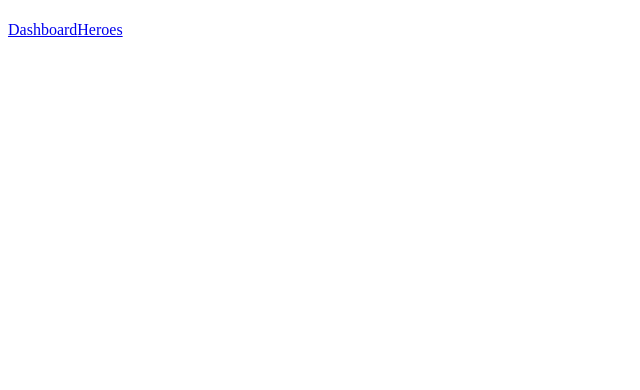
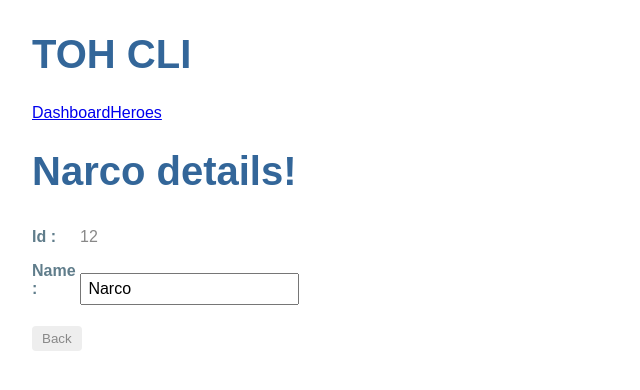
Before and after one commit to ntnikhilesh/TutDemo, an Angular app: page /detail/12 in a window 1280 px wide. Shown: the top 390 px of the page, without its empty margins (0-640 px from the left). Built offline with nearby package versions, Linux system fonts and the light colour scheme.

Commit message:
Routing 2nd part done

```diff
--- a/src/app/app.component.ts
+++ b/src/app/app.component.ts
@@ -14,17 +14,7 @@
 
 export class AppComponent {
 
-
-
-//Creating object of class Hero
- //hero:Hero={
-
-  //id:101,
-  // name:"Ravi"
-  //};
-
-
-
+title='TOH CLI';
 
 
 }
--- a/src/app/hero-detail/hero-detail.component.css
+++ b/src/app/hero-detail/hero-detail.component.css
@@ -0,0 +1,90 @@
+label {
+    display: inline-block;
+    width: 3em;
+    margin: .5em 0;
+    color: #607D8B;
+    font-weight: bold;
+}
+input {
+    height: 2em;
+    font-size: 1em;
+    padding-left: .4em;
+}
+button {
+    margin-top: 20px;
+    font-family: Arial;
+    background-color: #eee;
+    border: none;
+    padding: 5px 10px;
+    border-radius: 4px;
+    cursor: pointer; cursor: hand;
+}
+button:hover {
+    background-color: #cfd8dc;
+}
+    button:disabled {
+    background-color: #eee;
+    color: #ccc;
+    cursor: auto;
+}
+[class*='col-'] {
+float: left;
+padding-right: 20px;
+padding-bottom: 20px;
+}
+[class*='col-']:last-of-type {
+padding-right: 0;
+}
+a {
+text-decoration: none;
+}
+*, *:after, *:before {
+-webkit-box-sizing: border-box;
+-moz-box-sizing: border-box;
+box-sizing: border-box;
+}
+h3 {
+text-align: center; margin-bottom: 0;
+}
+h4 {
+position: relative;
+}
+.grid {
+margin: 0;
+}
+.col-1-4 {
+width: 25%;
+}
+.module {
+padding: 20px;
+text-align: center;
+color: #eee;
+max-height: 120px;
+min-width: 120px;
+background-color: #607D8B;
+border-radius: 2px;
+}
+.module:hover {
+background-color: #EEE;
+cursor: pointer;
+color: #607d8b;
+}
+.grid-pad {
+padding: 10px 0;
+}
+.grid-pad > [class*='col-']:last-of-type {
+padding-right: 20px;
+}
+@media (max-width: 600px) {
+.module {
+    font-size: 10px;
+    max-height: 75px; }
+}
+@media (max-width: 1024px) {
+.grid {
+    margin: 0;
+}
+.module {
+    min-width: 60px;
+}
+}
--- a/src/app/hero-detail/hero-detail.component.html
+++ b/src/app/hero-detail/hero-detail.component.html
@@ -3,3 +3,7 @@
 <div><label>Id : </label>{{hero.id }}</div>
   <div><label>Name : </label><input [(ngModel)]="hero.name" placeholder="name"></div>
 </div>
+
+<div>
+	<button (click)="goBack()">Back</button>
+</div>
--- a/src/app/hero-detail/hero-detail.component.ts
+++ b/src/app/hero-detail/hero-detail.component.ts
@@ -1,5 +1,13 @@
 import { Component, OnInit , Input } from '@angular/core';
 import { Hero } from './../models/hero';
+
+import {ActivatedRoute,Params} from '@angular/router';
+
+import {Location} from '@angular/common';
+
+import 'rxjs/add/operator/switchMap';
+
+import {HeroService} from './../services/hero.service';
 
 @Component({
   selector: 'app-hero-detail',
@@ -8,11 +16,26 @@
 })
 export class HeroDetailComponent implements OnInit {
 /* Declare Input above, import class Hero and declare hero variable that hold selected hero id to use in hero-detail.component.html  */
+
+
 @Input()
 hero:Hero;
-  constructor() { }
+
+
+  constructor(private heroService:HeroService,
+  private route:ActivatedRoute,
+  private location:Location) { }
 
   ngOnInit() {
+  this.route.params.switchMap((params:Params)=>
+  this.heroService.getHero(+params['id']))
+  .subscribe(hero=>this.hero=hero);
+  }
+
+
+  goBack()
+  {
+  this.location.back();
   }
 
 }
--- a/src/app/heroes/heroes.component.html
+++ b/src/app/heroes/heroes.component.html
@@ -13,4 +13,9 @@
   </ul>
 
  <!--store id in hero and send to hero-detail.component -->
- <app-hero-detail [hero]="selectedHero"></app-hero-detail>
+ <!--<app-hero-detail [hero]="selectedHero"></app-hero-detail>    -->
+
+ <div *ngIf="selectedHero">
+ 	<h2>{{selectedHero.name | uppercase}} is my Hero</h2>
+ 	<button (click)="goToDetail()">View Details</button>
+ </div>
--- a/src/app/heroes/heroes.component.ts
+++ b/src/app/heroes/heroes.component.ts
@@ -1,4 +1,6 @@
 import { Component, OnInit } from '@angular/core';
+
+import {Router} from '@angular/router';
 
 import { Hero } from './../models/hero';
 
@@ -20,7 +22,10 @@
 //Handle on click event of Hero list item
 selectedHero:Hero;
 
-constructor(private heroService:HeroService)
+constructor(
+private heroService:HeroService,
+private router:Router
+)
 {
 
 }
@@ -39,4 +44,9 @@
   this.selectedHero=hero;
   }
 
+goToDetail()
+{
+	 this.router.navigate(['/detail',this.selectedHero.id]);
 }
+
+}
--- a/src/app/services/hero.service.ts
+++ b/src/app/services/hero.service.ts
@@ -13,4 +13,8 @@
   }
 
 
+getHero(id:number):Promise<Hero>{
+	return this.getHeroes()
+	.then(heroes=>heroes.find(hero=> hero.id===id));
 }
+}
--- a/src/styles.css
+++ b/src/styles.css
@@ -1 +1,23 @@
-/* You can add global styles to this file, and also import other style files */
+/* Master Styles */
+h1 {
+color: #369;
+font-family: Arial, Helvetica, sans-serif;
+font-size: 250%;
+}
+h2, h3 {
+color: #444;
+font-family: Arial, Helvetica, sans-serif;
+font-weight: lighter;
+}
+body {
+margin: 2em;
+}
+body, input[text], button {
+color: #888;
+font-family: Cambria, Georgia;
+}
+/* . . . */
+/* everywhere else */
+* {
+font-family: Arial, Helvetica, sans-serif;
+}
```
